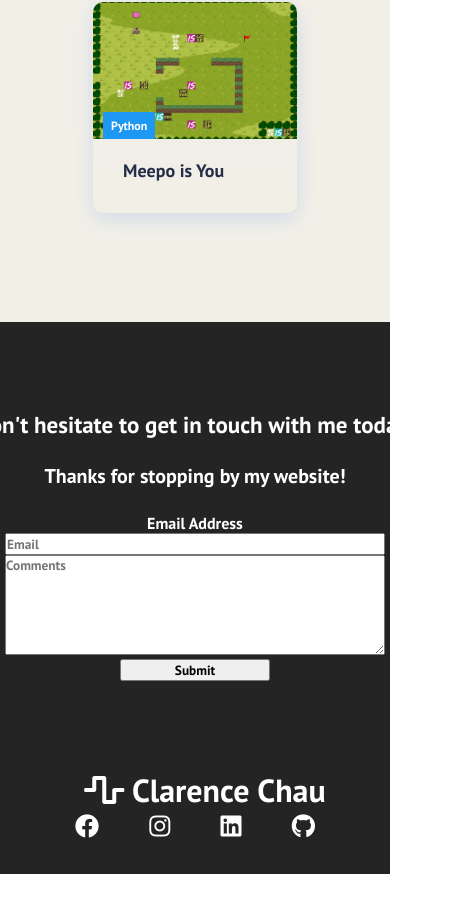
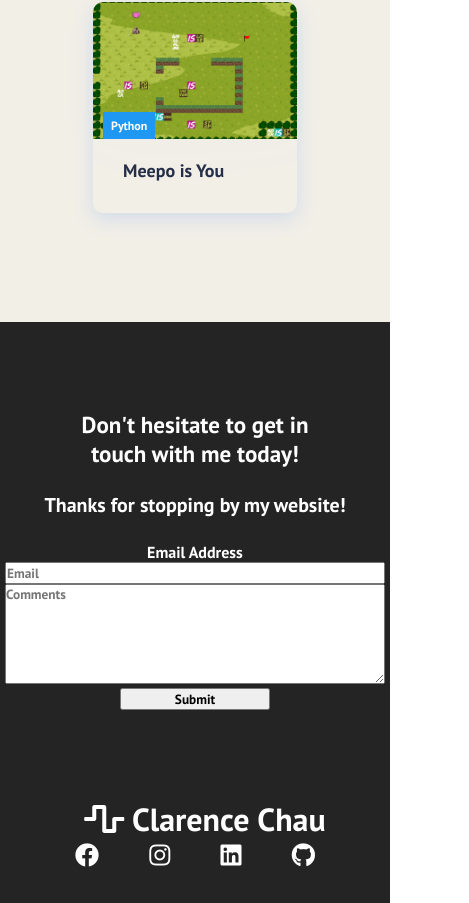
Before and after one commit to clarencechau/old-website, a React (Create React App) app: page / in a window 390 px wide. Shown: the part 2158-3061 px from the top of the page, 469 px wide, since content can reach past the window. Before the commit the page ends 3032 px from the top, so only its background shows below. Built offline with nearby package versions, Linux system fonts and the light colour scheme.

Commit message:
fixed mobile horizontal scroll

```diff
--- a/src/Components/Footer.css
+++ b/src/Components/Footer.css
@@ -7,11 +7,10 @@
   align-self: center;
 }
 
+/* this */
 .footer-row {
   flex-direction: row;
   justify-content: center;
-  align-self: center;
-
 }
 
 .footer-contact {
@@ -156,9 +155,11 @@
   height: 100px;
 }
 
+
+/* this */
 .input-area {
   flex-direction: column;
-  width: 500px;
+  width: 200px;
   justify-content: center;
   align-self: center;
   align-items: center;
@@ -173,7 +174,7 @@
 }
 
 /* Mobile */
-@media screen and (max-width: 820px) {
+@media screen and (max-width: 1300px) {
     .footer-links {
         padding-top: 2rem;
     }
@@ -186,6 +187,21 @@
         width: 100%
     }
 
+    .input-area {
+      flex-direction: column;
+      justify-content: center;
+      align-self: center;
+      align-items: center;
+      display: flex;
+      text-align: center;
+    }
+
+    .footer-subscription-heading {
+      margin-bottom: 24px;
+      font-size: 23px;
+      width: 70%;
+    }
+
     .footer-link-wrapper {
         flex-direction: column
     }
--- a/src/Components/pages/About.css
+++ b/src/Components/pages/About.css
@@ -50,8 +50,8 @@
   }
 
   .picture {
-    height: 450px;
-    width: 400px;
+    height: 350px;
+    width: 280px;
     display: block;
     margin-left: auto;
     margin-right: auto;
```
